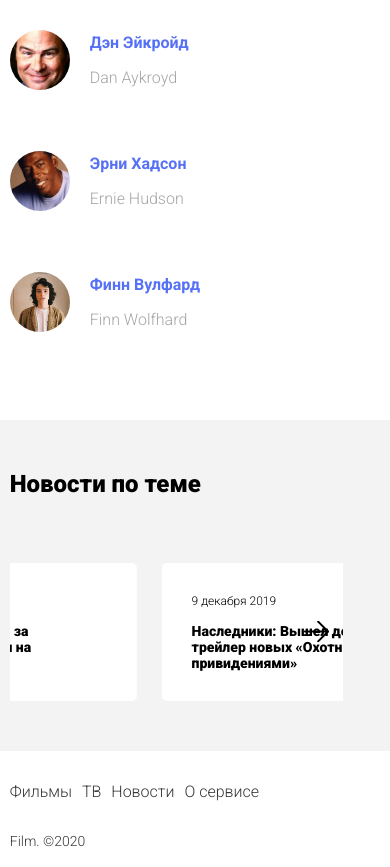
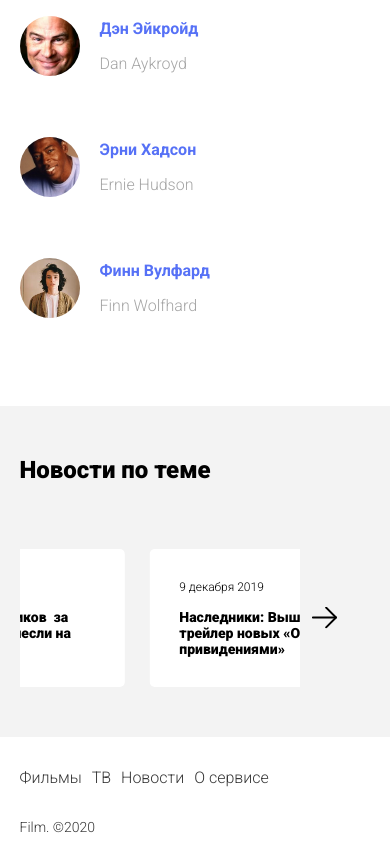
Before and after one commit to AzVika/css-glostbusters, a plain HTML site: page index.html in a window 390 px wide. Shown: the part 2076-2943 px from the top of the page. Drawn offline with Linux system fonts and the light colour scheme.

Commit message:
debuger fixed

```diff
--- a/css/mystyle.css
+++ b/css/mystyle.css
@@ -35,7 +35,7 @@ body {
 
 @media (max-width: 576px) {
 	.conteiner {
-		width: 95%;
+		width: 90%;
 	}
 }
 
@@ -698,6 +698,10 @@ body {
 	margin: 0 0 65px;
 }
 
+.news-wrapper-swiper {
+	position: relative;
+}
+
 .news-cards {
 	margin: 0;
 	padding: 0;
@@ -711,7 +715,6 @@ body {
 	font-size: 12px;
 	line-height: 16px;
 	color: #000000;
-	width: 100%;
 }
 
 .news-date {
@@ -734,7 +737,7 @@ body {
 	background-color: transparent;
 	border: none;
 	position: absolute;
-	right: 20px;
+	right: -26px;
 	top: 50%;
 	transform: translateY(-50%);
 	z-index: 10;
@@ -743,19 +746,9 @@ body {
 	height: 25px;
 }
 
-@media (max-width: 991px) {
-	.news-card {
-		/*margin-bottom: 20px;*/
-	}
-}
-
 @media (max-width: 768px) {
 	.news {
 		padding: 50px 0 50px;
-	}
-
-	.news-card {
-		padding-right: 40px;
 	}
 
 	.btn-next {
@@ -764,13 +757,13 @@ body {
 }
 
 @media (max-width: 576px) {
-	.news-card {
-		/*margin-bottom: 0;*/
+	.swiper-container {
+		width: 80%;
+		margin-left: 0;
 	}
 
-	.swiper-container {
-		width: 90%;
-		margin-left: 0;
+	.btn-next {
+		right: 40px;
 	}
 
 }
--- a/index.html
+++ b/index.html
@@ -222,6 +222,8 @@
 			<div class="conteiner">
 				<h2 class="news-main-title">Новости по теме</h2>
 
+				<div class="news-wrapper-swiper">
+
 					<div class="swiper-container">
 
 						<ul class="news-cards swiper-wrapper">
@@ -253,11 +255,14 @@
 
 						<!-- <div class="swiper-button-next"></div> -->
 
+					</div><!-- /.swiper-container -->
+
 					<button class="btn-next">
 						<img src="img/arrow.svg" alt="arrow" width="25" height="22">
 					</button>
+				</div><!-- /.news-wrapper-swiper -->
 
-				</div><!-- /.swiper-container -->
+
 			</div>
 		</aside>
 
--- a/js/main.js
+++ b/js/main.js
@@ -38,10 +38,10 @@ $(document).ready(function () {
 	    	992: {
 	    		slidesPerView: 4,
 	    	},
-	    	768: {
+	    	576: {
 	    		slidesPerView: 2,
 	    	},
-	    	576: {
+	    	320: {
 	    		slidesPerView: 1,
 	    		navigation: {
 	    			nextEl: '.btn-next'
```
Lines whose indentation alone changed are shown as unchanged.
